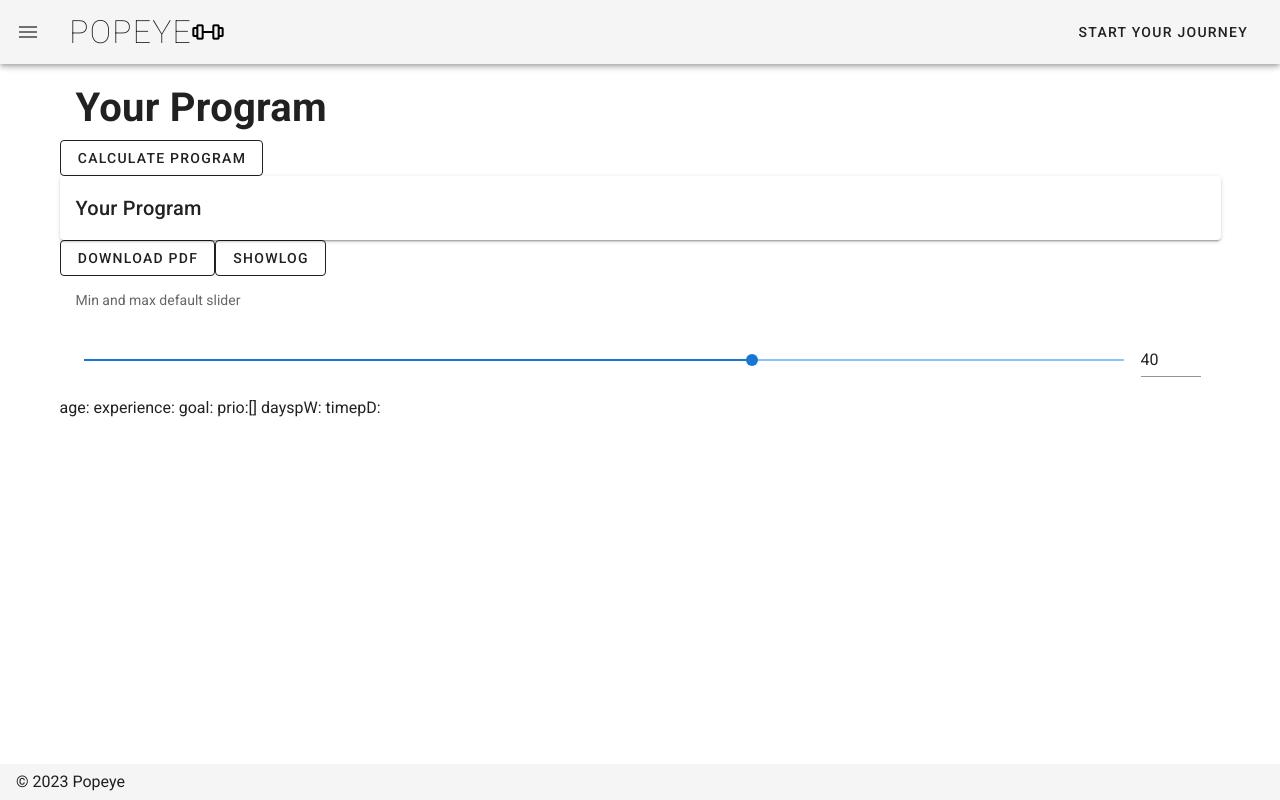
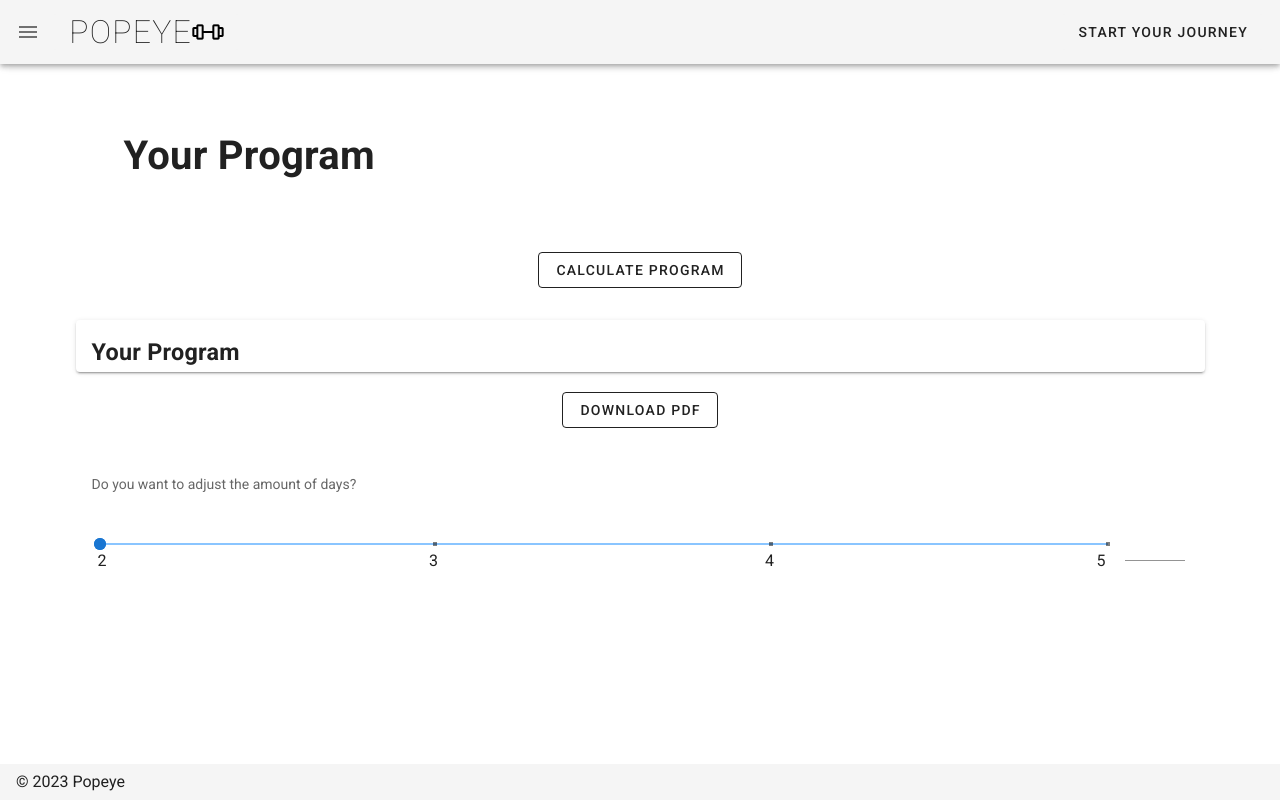
Before and after one commit to patrik-16/popeye, a Nuxt app in the folder frontend/: page /program in a window 1280 px wide. Built offline with nearby package versions, Linux system fonts and the light colour scheme.

Commit message:
frontent shows exercises even better

```diff
--- a/frontend/components/dayProgram.vue
+++ /dev/null
@@ -1,30 +0,0 @@
-<template>
-  <div>
-    <div v-for="day in programJSON" :key="day.day">
-      <h3>Day {{ day.day }}</h3>
-      <div v-for="exercise in day.programJSON" :key="exercise.name">
-        <p>{{ exercise.name }}</p>
-        <p>Sets: {{ exercise.sets }}</p>
-        <p>Reps: {{ exercise.reps }}</p>
-        <p>Rest: {{ exercise.rest }} seconds</p>
-        <p>Intensiveness: {{ exercise.intensiveness }}</p>
-        <p>Experience: {{ exercise.experience }}</p>
-        <p>Difficulty: {{ exercise.difficulty }}</p>
-        <p>Body part to effectiveness: {{ exercise.bodypartToEffectiveness }}</p>
-      </div>
-    </div>
-  </div>
-</template>
-
-<script>
-
-export default {
-  name: 'CreatedProgram',
-  // eslint-disable-next-line vue/require-prop-types
-  props: ['programJSON']
-}
-</script>
-
-<style scoped>
-
-</style>
--- a/frontend/components/exerciseTable.vue
+++ /dev/null
@@ -1,78 +0,0 @@
-<template>
-  <v-data-table
-    :headers="headers"
-    :items="exercises"
-    sort-by="name"
-    item-key="name"
-    class="elevation-1"
-    group-by="day"
-    show-group-by
-  >
-  </v-data-table>
-</template>
-
-<script>
-export default {
-  name: 'ExerciseTable',
-  // eslint-disable-next-line vue/require-prop-types
-  props: ['programJSON'],
-  data () {
-    return {
-      headers: [
-        {
-          text: 'Your Program',
-          align: 'start',
-          sortable: false,
-          value: 'name'
-        },
-        { text: 'Name', value: 'name' },
-        { text: 'Reps', value: 'reps' },
-        { text: 'Intensiveness', value: 'intensiveness' },
-        { text: 'Rest', value: 'rest' },
-        { text: 'Sets', value: 'sets' }
-      ],
-      exercises: [
-        {
-          name: 'Bulgarian Split Squats',
-          reps: 9,
-          intensiveness: 6.0,
-          rest: 24,
-          sets: 4.0
-        },
-        {
-          name: 'High Bar Squat',
-          reps: 9,
-          intensiveness: 6.0,
-          rest: 24,
-          sets: 4.0
-        },
-        {
-          name: 'Leg Press',
-          reps: 9,
-          intensiveness: 6.0,
-          rest: 24,
-          sets: 4.0
-        },
-        {
-          name: 'Machine Shoulder Press',
-          reps: 9,
-          intensiveness: 6.0,
-          rest: 24,
-          sets: 4.0
-        },
-        {
-          name: 'Smith Machine Incline Bench Press',
-          reps: 9,
-          intensiveness: 6.0,
-          rest: 24,
-          sets: 4.0
-        }
-      ]
-    }
-  }
-}
-</script>
-
-<style scoped>
-
-</style>
--- a/frontend/components/landingPage.vue
+++ b/frontend/components/landingPage.vue
@@ -50,16 +50,16 @@
                     <v-btn
                       color="indigo darken-2"
                       text
-                      @click="toOnePage"
+                      @click="toLandingPage"
                     >
-                      I accept
+                      Decline
                     </v-btn>
                     <v-btn
                       color="blue-grey darken-2"
                       text
-                      @click="toLandingPage"
+                      @click="toOnePage"
                     >
-                      I decline
+                      Accept
                     </v-btn>
                   </v-card-actions>
                 </v-card>
--- a/frontend/pages/program.vue
+++ b/frontend/pages/program.vue
@@ -1,54 +1,89 @@
 <template>
+  <v-container class="pa-4 text-center">
     <v-card
       flat
       color="transparent"
     >
-    <v-card-title>
-      <h1> Your Program </h1>
+      <v-card-title align="center">
+        <h1 class="distance">
+          Your Program
+        </h1>
       </v-card-title>
-    <v-btn outlined @click="getBackendData()">
+      <v-btn
+        class="distance"
+        outlined
+        @click="getBackendData()"
+      >
         Calculate Program
       </v-btn>
       <v-card>
-      <v-card-title>Your Program</v-card-title>
+        <v-card-title
+          align="center"
+          justify="center"
+        >
+          <h3> Your Program </h3>
+        </v-card-title>
         <!--<dayProgram :programJSON="programJSON"></dayProgram>-->
         <div>
-        <div v-for="day in programJSON" :key="day.day">
-          <h3>Day {{ day.day }}</h3>
-          <div v-for="exercise in day.exerciseList" :key="exercise.name">
-            <p>{{ exercise.name }}</p>
+          <v-row
+            class="fill-height"
+            align="center"
+            justify="center"
+          >
+            <template>
+              <v-col
+                v-for="day in programJSON"
+                :key="day.day"
+                cols="14"
+                md="2"
+              >
+                <v-card
+                  color="blue-grey lighten-4"
+                >
+                  <v-card-title
+                    align="left"
+                  >Day {{ day.day }}</v-card-title>
+                  <v-card-text
+                    align="left"
+                    v-for="exercise in day.exerciseList"
+                    :key="exercise.name">
+                    <h4>Exercise: {{ exercise.name }}</h4>
+                    <p>Bodypart: {{ exercise.bodypartToEffectiveness }} </p>
                     <p>Sets: {{ exercise.sets }}</p>
                     <p>Reps: {{ exercise.reps }}</p>
                     <p>Rest: {{ exercise.rest }} seconds</p>
                     <p>Intensiveness: {{ exercise.intensiveness }}</p>
-            <p>Experience: {{ exercise.experience }}</p>
-            <p>Difficulty: {{ exercise.difficulty }}</p>
-            <p>Body part to effectiveness: {{ exercise.bodypartToEffectiveness }}</p>
-          </div>
-        </div>
+                  </v-card-text>
+                </v-card>
+              </v-col>
+            </template>
+          </v-row>
         </div>
       </v-card>
-    <v-btn outlined @click="getPDFData()">
+      <v-btn
+        outlined
+        class="distance"
+        @click="getPDFData()"
+      >
         download pdf
       </v-btn>
-    <v-btn outlined @click="showLog()">
-      showLog
-    </v-btn>
-    <v-subheader>Min and max default slider</v-subheader>
+      <v-subheader>Do you want to adjust the amount of days? </v-subheader>
 
       <v-card-text>
         <v-row>
           <v-col class="pr-4">
-          <v-slider
-            v-model="slider"
+            <v-range-slider
+              :tick-labels="range"
               class="align-center"
-            :max="max"
-            :min="min"
+              :value="[0, 1]"
+              :max="5"
+              :min="2"
               hide-details
+              ticks="always"
+              tick-size="4"
             >
-            <template v-slot:append>
+              <template #append>
                 <v-text-field
-                v-model="slider"
                   class="mt-0 pt-0"
                   hide-details
                   single-line
@@ -56,15 +91,12 @@
                   style="width: 60px"
                 />
               </template>
-          </v-slider>
+            </v-range-slider>
           </v-col>
         </v-row>
       </v-card-text>
-    <!--Slavica Part-->
-    <div>
-      <p>age: {{ formDataObject.age }} experience: {{ formDataObject.experience }} goal:{{ formDataObject.goal }} prio:{{ formDataObject.priorities }} dayspW: {{ formDataObject.daysPerWeek }} timepD:{{ formDataObject.timePerDay }}</p>
-    </div>
     </v-card>
+  </v-container>
 </template>
 
 <script>
@@ -76,9 +108,11 @@ export default {
       max: 90,
       slider: 40,
       pdf: '',
-      programJSON: [
+      programJSON: [],
+      currentPage: '',
+      range: [
+        '2', '3', '4', '5'
       ],
-      currentPage: '',
       formDataObject: {
         age: '',
         experience: '',
@@ -194,5 +228,7 @@ export default {
 </script>
 
 <style scoped>
-
+.distance {
+  margin: 2rem;
+}
 </style>
--- a/frontend/components/probleTable.vue
+++ b/frontend/pages/tableProbe.vue
@@ -1,7 +1,7 @@
 <template>
   <v-data-table
     :headers="headers"
-    :items="desserts"
+    :items="items"
     item-key="name"
     sort-by="name"
     group-by="category"
```
Lines whose indentation alone changed are shown as unchanged.
